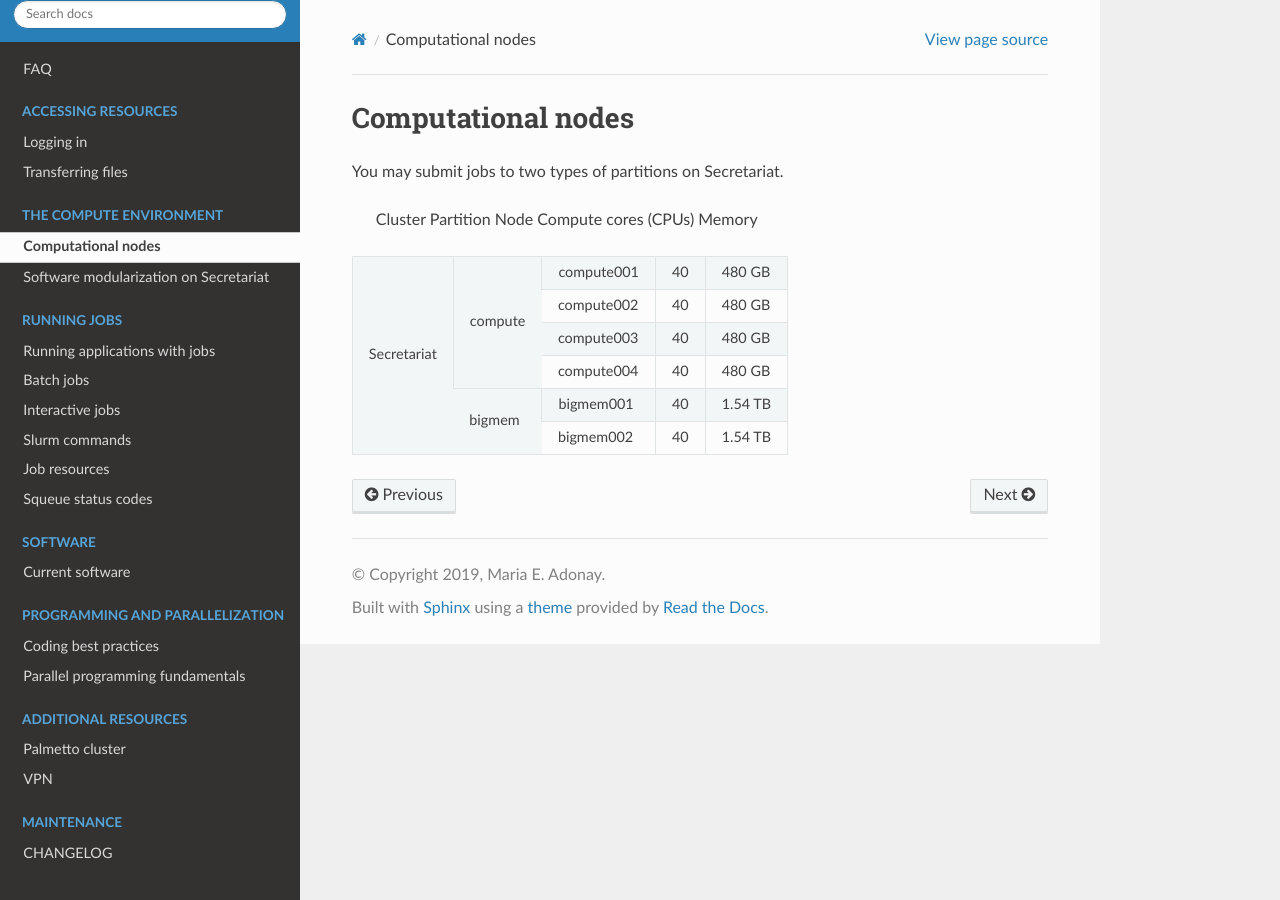
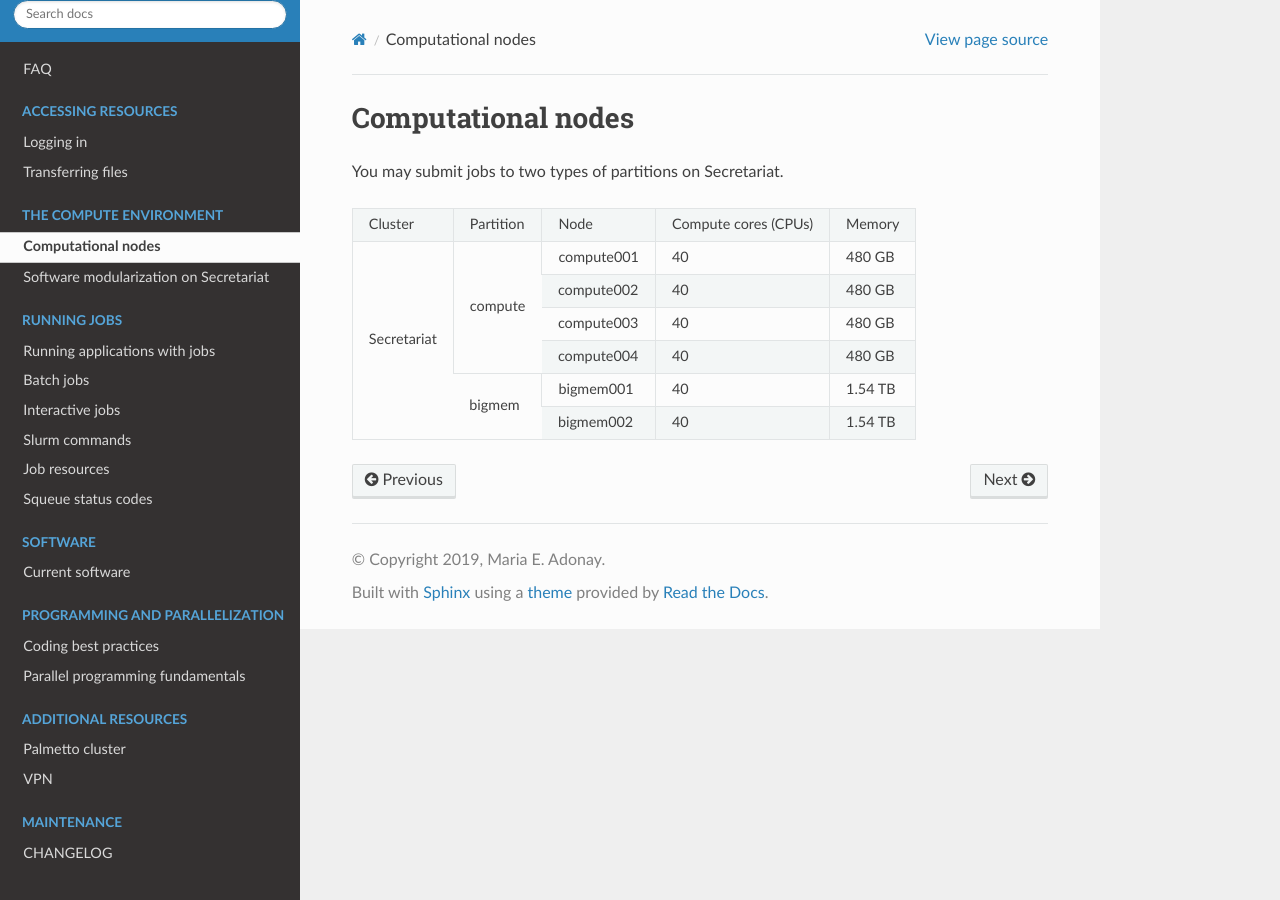
Before and after one commit to amalgamaria/secretariat, a Sphinx documentation site: the page built from docs/compute/node-types.rst, in a window 1280 px wide. Built offline with Sphinx 7.4.7 and the Read the Docs theme 2.0.0, drawn with Linux system fonts in a browser that asks for light colours.

Commit message:
Format table

```diff
--- a/docs/compute/node-types.rst
+++ b/docs/compute/node-types.rst
@@ -3,7 +3,8 @@ Computational nodes
 
 You may submit jobs to two types of partitions on Secretariat.
 
-  Cluster		  Partition		  Node			  Compute cores (CPUs)	  Memory
++-----------------------+-----------------------+-----------------------+-----------------------+-----------------------+
+| Cluster		| Partition		| Node			| Compute cores (CPUs)	| Memory		|
 +-----------------------+-----------------------+-----------------------+-----------------------+-----------------------+
 | Secretariat		| compute		| compute001		| 40			| 480 GB		|
 +			+			+-----------------------+-----------------------+-----------------------+
```
